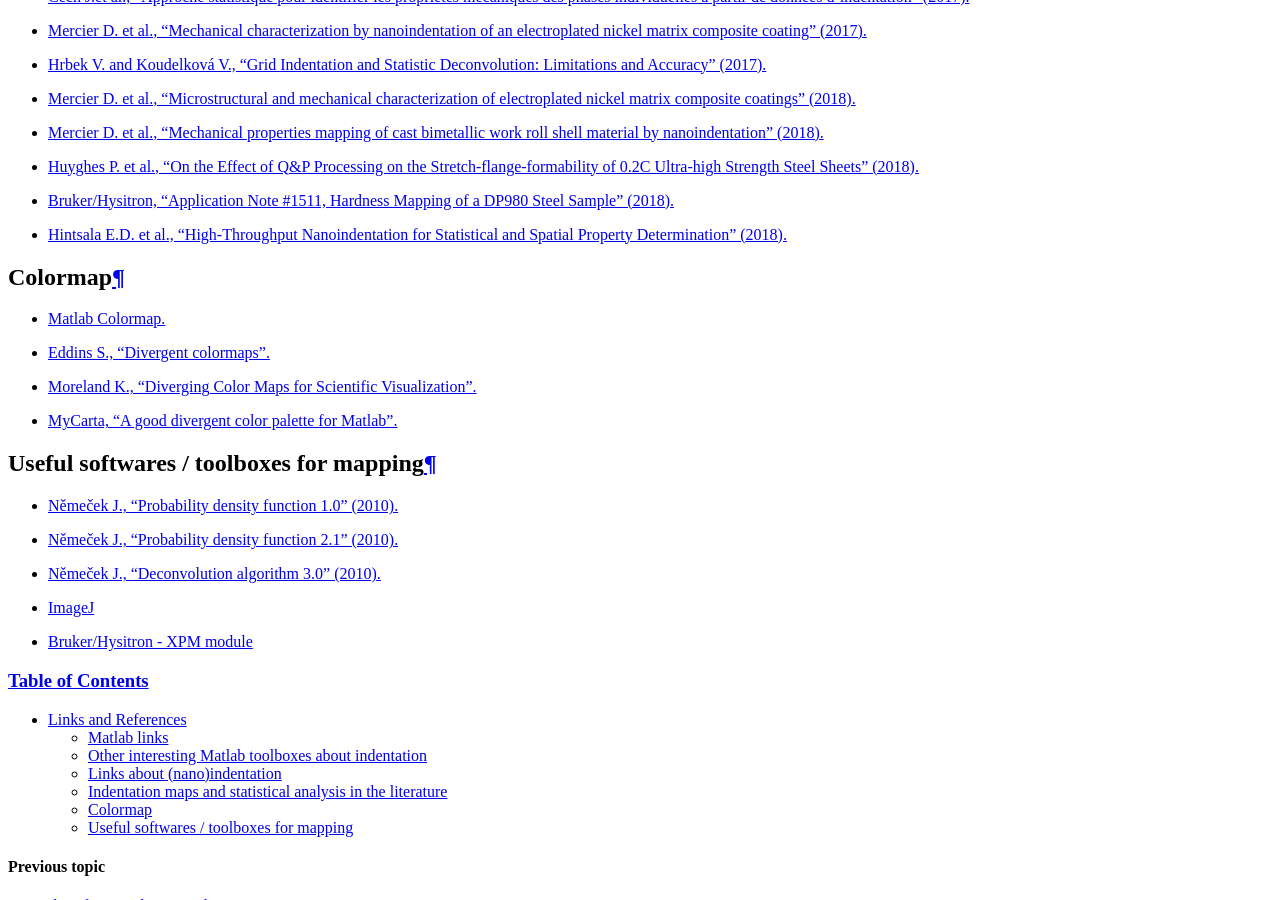
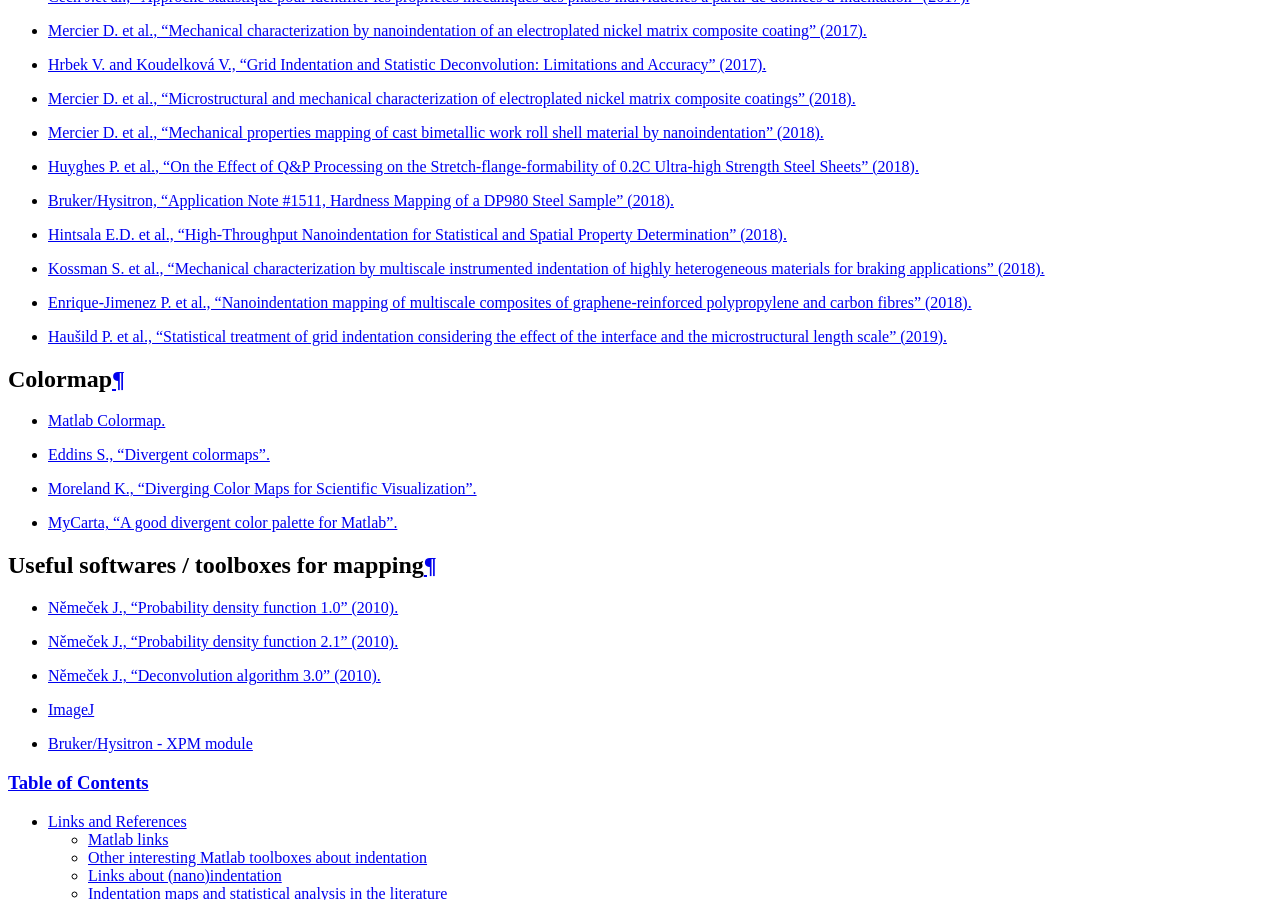
Before and after one commit to DavidMercier/TriDiMap, a Sphinx documentation site: the page built from doc/links_ref.rst, in a window 1280 px wide and 900 px high, scrolled down 1652 px. Built offline with Sphinx 7.4.7, drawn with Linux system fonts in a browser that asks for light colours; comment, search, counter and statistics services are not loaded.

Commit message:
added ref in the doc

```diff
--- a/README.rst
+++ b/README.rst
@@ -39,6 +39,7 @@ Reference papers
 * `Mercier D. et al., "Microstructural and mechanical characterization of electroplated nickel matrix composite coatings" (2018). <https://doi.org/10.1080/02670844.2018.1433270>`_
 * `Mercier D. et al., "Mechanical properties mapping of cast bimetallic work roll shell material by nanoindentation" (2018). <https://doi.org/10.13140/RG.2.2.35449.16482/1>`_
 * `Huyghes P. et al., "On the Effect of Q&P Processing on the Stretch-flange-formability of 0.2C Ultra-high Strength Steel Sheets" (2018). <https://doi.org/10.2355/isijinternational.ISIJINT-2018-121>`_
+* `Kossman S. et al., "Mechanical characterization by multiscale instrumented indentation of highly heterogeneous materials for braking applications" (2018). <https://doi.org/10.1007/s10853-018-3158-7>`_
 
 Keywords
 ---------
--- a/doc/index.rst
+++ b/doc/index.rst
@@ -97,6 +97,7 @@ Reference papers
 * `Mercier D. et al., "Microstructural and mechanical characterization of electroplated nickel matrix composite coatings" (2018). <https://doi.org/10.1080/02670844.2018.1433270>`_
 * `Mercier D. et al., "Mechanical properties mapping of cast bimetallic work roll shell material by nanoindentation" (2018). <https://doi.org/10.13140/RG.2.2.35449.16482/1>`_
 * `Huyghes P. et al., "On the Effect of Q&P Processing on the Stretch-flange-formability of 0.2C Ultra-high Strength Steel Sheets" (2018). <https://doi.org/10.2355/isijinternational.ISIJINT-2018-121>`_
+* `Kossman S. et al., "Mechanical characterization by multiscale instrumented indentation of highly heterogeneous materials for braking applications" (2018). <https://doi.org/10.1007/s10853-018-3158-7>`_
 
 Keywords
 ---------
--- a/doc/links_ref.rst
+++ b/doc/links_ref.rst
@@ -58,6 +58,9 @@ Indentation maps and statistical analysis in the literature
 * `Huyghes P. et al., "On the Effect of Q&P Processing on the Stretch-flange-formability of 0.2C Ultra-high Strength Steel Sheets" (2018). <https://doi.org/10.2355/isijinternational.ISIJINT-2018-121>`_
 * `Bruker/Hysitron, "Application Note #1511, Hardness Mapping of a DP980 Steel Sample" (2018). <www.bruker.com/nanomechanical-testing>`_
 * `Hintsala E.D. et al., "High-Throughput Nanoindentation for Statistical and Spatial Property Determination" (2018). <https://doi.org/10.1007/s11837-018-2752-0>`_
+* `Kossman S. et al., "Mechanical characterization by multiscale instrumented indentation of highly heterogeneous materials for braking applications" (2018). <https://doi.org/10.1007/s10853-018-3158-7>`_
+* `Enrique-Jimenez P. et al., "Nanoindentation mapping of multiscale composites of graphene-reinforced polypropylene and carbon fibres" (2018). <https://doi.org/10.1016/j.compscitech.2018.11.009>`_
+* `Haušild P. et al., "Statistical treatment of grid indentation considering the effect of the interface and the microstructural length scale" (2019). <https://doi.org/10.1016/j.mechmat.2018.11.006>`_
 
 Colormap
 ############################################
```
Also changed, not shown: 1 other file.
